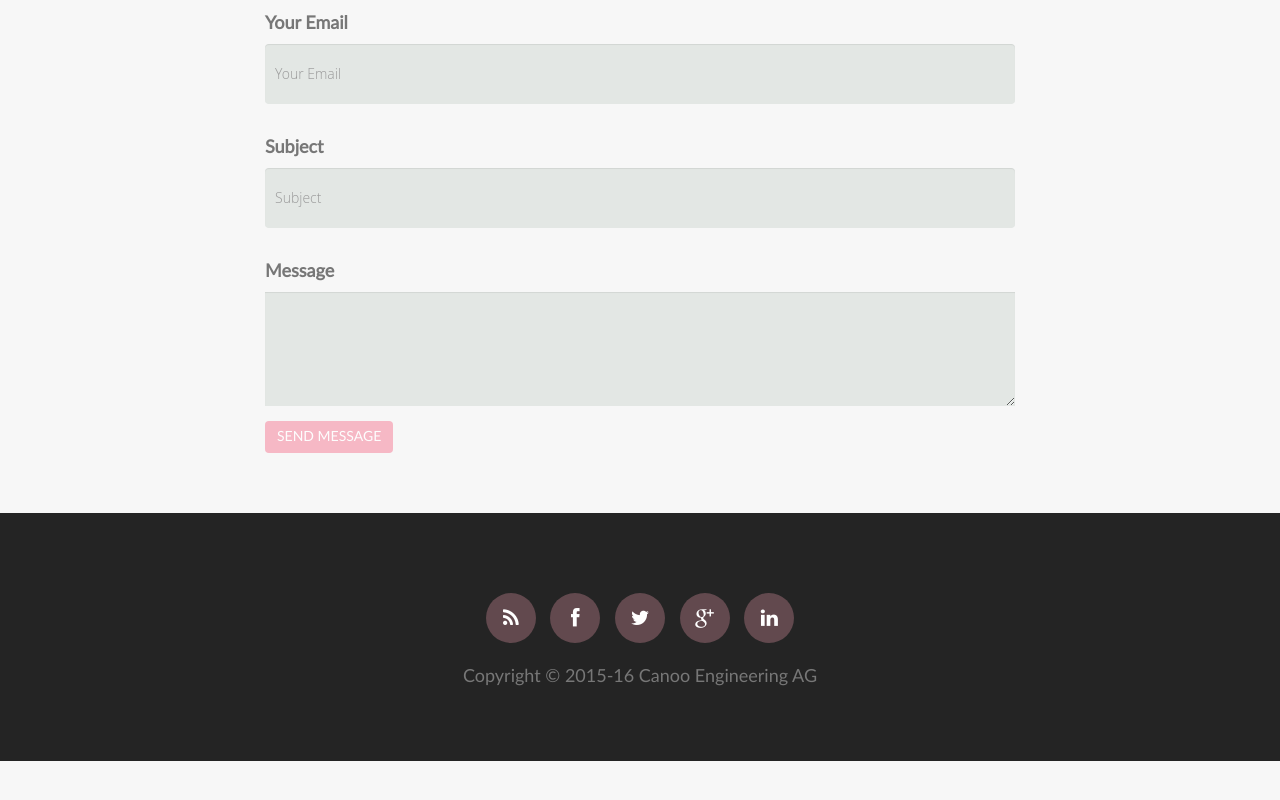
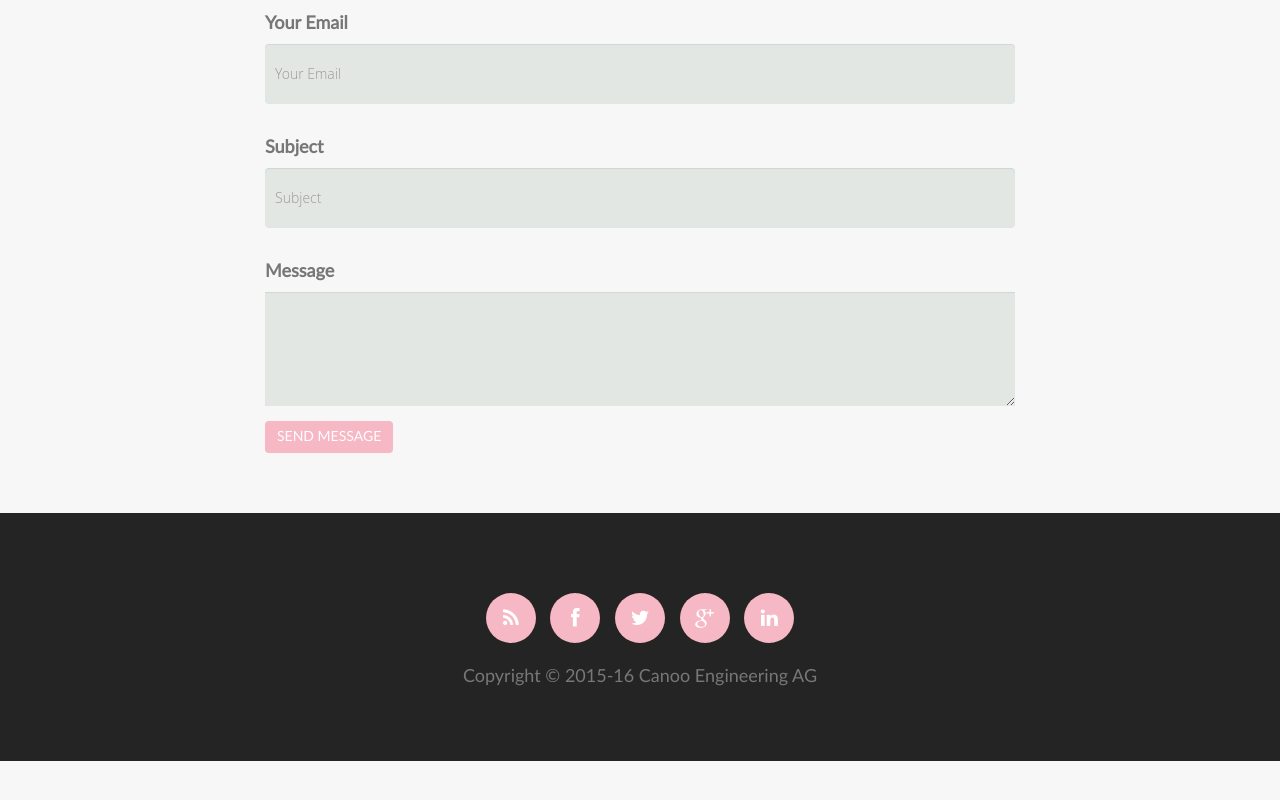
Before and after one commit to wheresvic/canoo-radio, a website with bundled scripts: page UI-browserify/public/index.html in a window 1280 px wide. Shown: the part 2058-2858 px from the top of the page. Built offline with nearby package versions, Linux system fonts and the light colour scheme; some packages are replaced by stand-ins of ours; files whose address does not match are found by name.

Commit message:
now we are social (in pink)

```diff
--- a/UI-browserify/public/skin/default.css
+++ b/UI-browserify/public/skin/default.css
@@ -74,7 +74,7 @@ a:hover {
 
 /* footer */
 .social-circle li a {
-	background:#62494e;
+	background:#f6b8c5;
 }
 
 a.scrollup{
```
